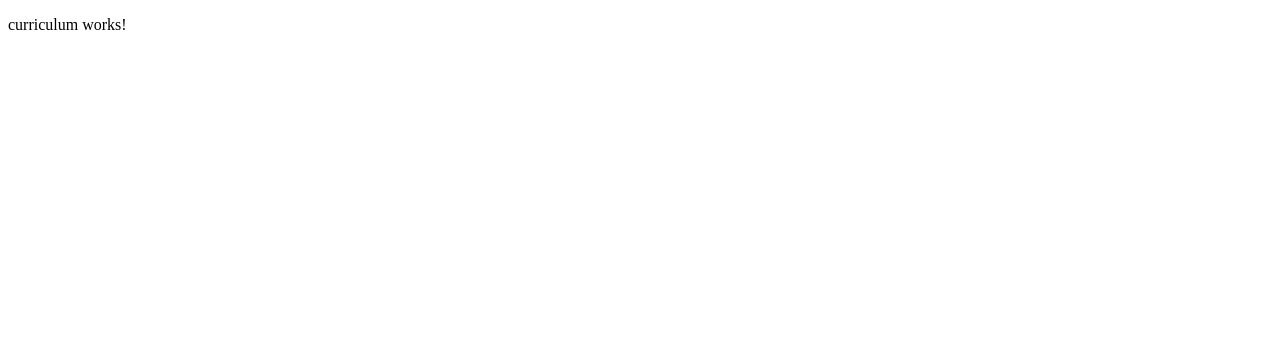
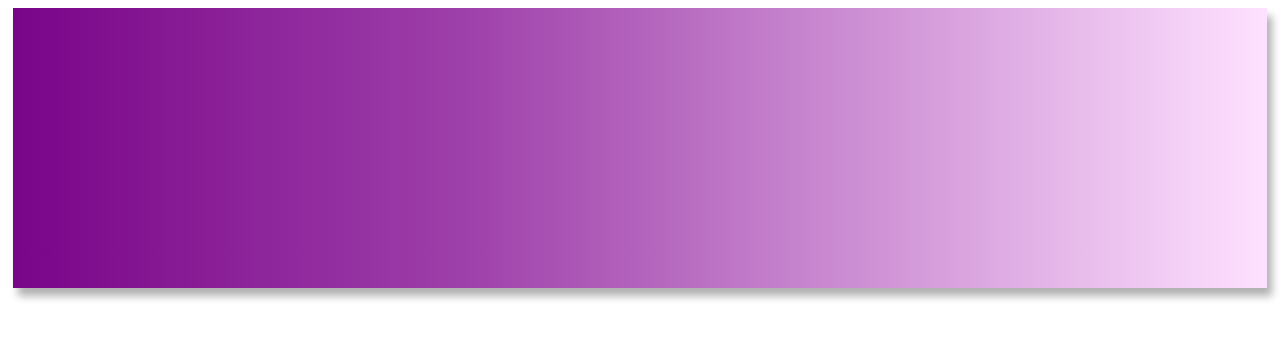
Before and after one commit to Erandyh025/curriculum_erandy_guadalupe, an Angular app: page / in a window 1280 px wide. Shown: the top 338 px of the page. Built offline with nearby package versions, Linux system fonts and the light colour scheme.

Commit message:
Se agrego el cuadro de diseño

```diff
--- a/src/app/curriculum/curriculum.component.css
+++ b/src/app/curriculum/curriculum.component.css
@@ -0,0 +1,8 @@
+.cuadrado{
+    padding:5px;
+    height: 270px;
+    margin:5px;
+    background: linear-gradient(90deg, rgba(121,4,136,1) 0%, rgba(158,64,170,1) 36%, rgba(254,225,255,1) 100%);
+    box-shadow: rgb(177, 177, 177) 0.3em 0.5em 0.5em;
+    color: white;
+    }
--- a/src/app/curriculum/curriculum.component.html
+++ b/src/app/curriculum/curriculum.component.html
@@ -1 +1 @@
-<p>curriculum works!</p>
+<div class="cuadrado"></div>
```
Also changed, not shown: src/assets/img/degrado.jpg (added).
